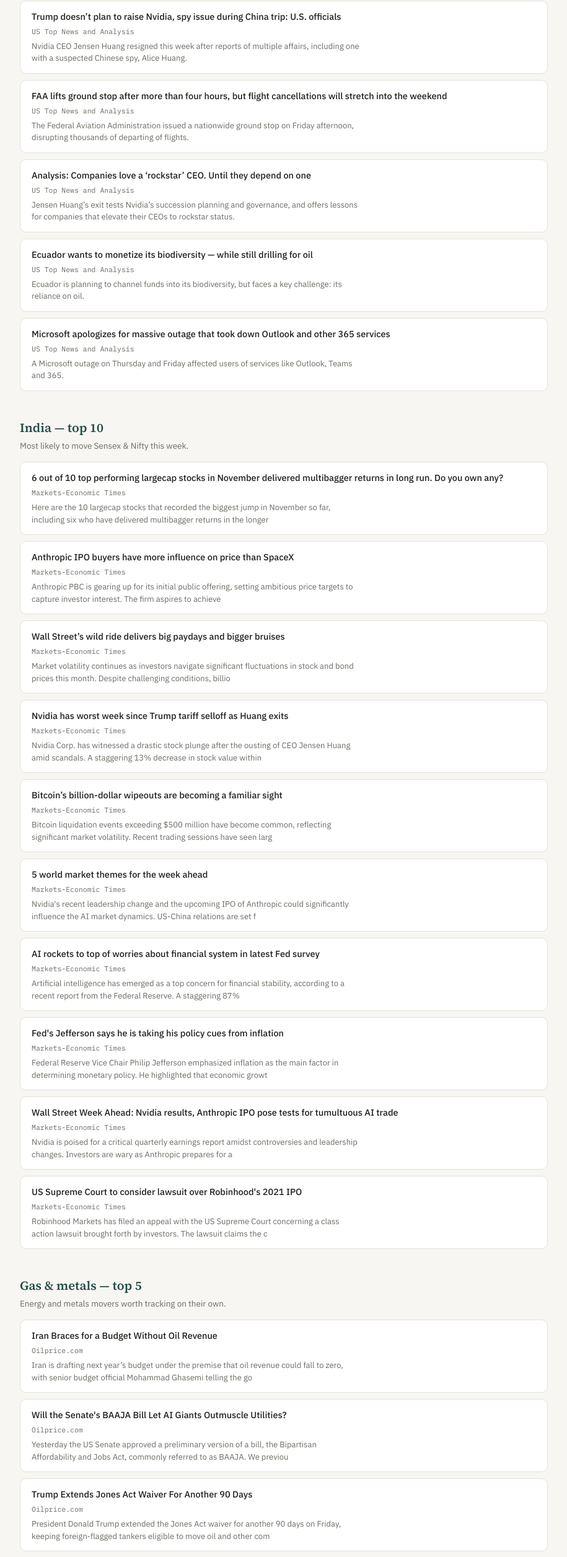
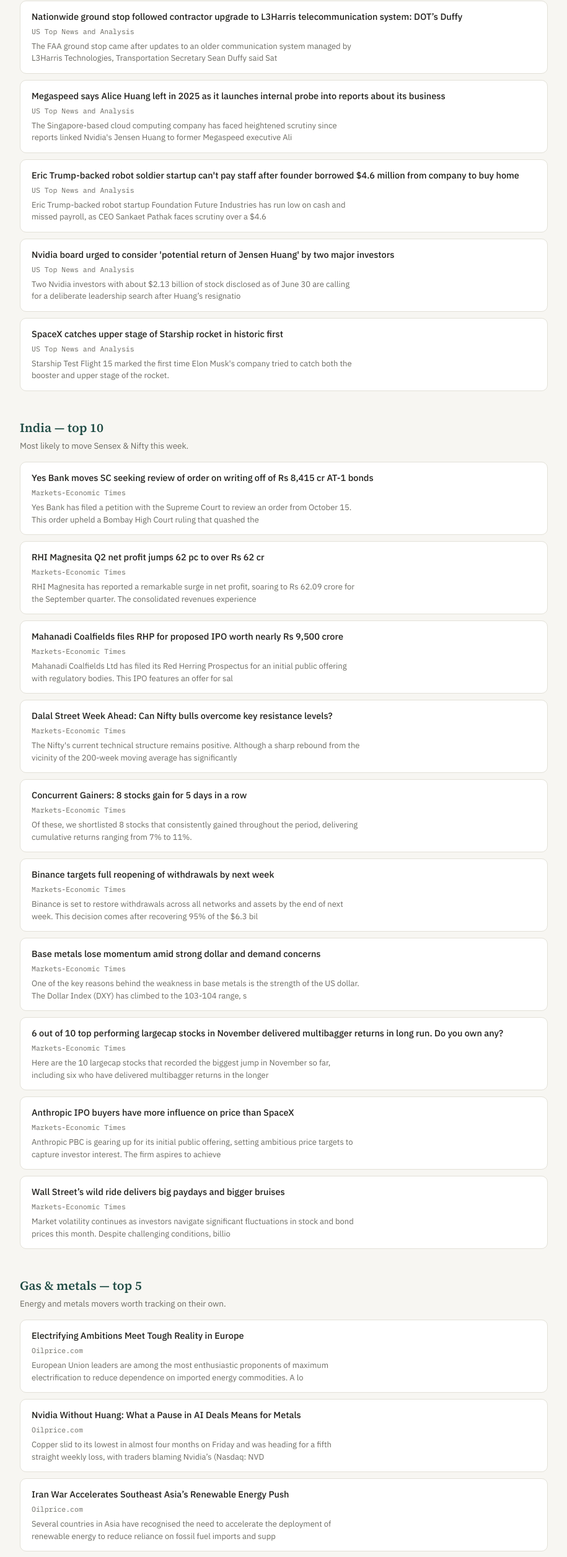
Before and after one commit to Khyathibankuru/Stock-New-agent, a plain HTML site: page index.html in a window 1280 px wide. Shown: the part 235-2747 px from the top of the page at 62% size, without its empty margins (182-1097 px from the left). Drawn offline with Linux system fonts and the light colour scheme.

Commit message:
Daily market brief update 2026-11-15

```diff
--- a/index.html
+++ b/index.html
@@ -60,7 +60,7 @@
   <header>
     <div class="eyebrow-row">
       <h1>Market brief</h1>
-      <span class="updated">Session: Nov 14, 2026</span>
+      <span class="updated">Session: Nov 15, 2026</span>
     </div>
     <p class="subtitle">News first, stocks after — global, India, then gas &amp; metals.</p>
 
@@ -70,34 +70,34 @@
   <p class="section-sub">News that could move markets broadly today.</p>
   <div class="articles">
 
-    <a class="article" href="https://www.cnbc.com/2026/11/13/trump-nvidia-huang-china.html" target="_blank" rel="noopener">
-      <span class="art-title">Trump doesn’t plan to raise Nvidia, spy issue during China trip: U.S. officials</span>
+    <a class="article" href="https://www.cnbc.com/2026/11/14/faa-ground-stop-flights-resume-delays.html" target="_blank" rel="noopener">
+      <span class="art-title">Nationwide ground stop followed contractor upgrade to L3Harris telecommunication system: DOT’s Duffy</span>
       <span class="art-meta">US Top News and Analysis</span>
-      <span class="art-blurb">Nvidia CEO Jensen Huang resigned this week after reports of multiple affairs, including one with a suspected Chinese spy, Alice Huang.</span>
+      <span class="art-blurb">The FAA ground stop came after updates to an older communication system managed by L3Harris Technologies, Transportation Secretary Sean Duffy said Sat</span>
     </a>
 
-    <a class="article" href="https://www.cnbc.com/2026/11/13/faa-ground-stop.html" target="_blank" rel="noopener">
-      <span class="art-title">FAA lifts ground stop after more than four hours, but flight cancellations will stretch into the weekend</span>
+    <a class="article" href="https://www.cnbc.com/2026/11/15/megaspeed-alice-huang-probe-nvidia-scandal.html" target="_blank" rel="noopener">
+      <span class="art-title">Megaspeed says Alice Huang left in 2025 as it launches internal probe into reports about its business</span>
       <span class="art-meta">US Top News and Analysis</span>
-      <span class="art-blurb">The Federal Aviation Administration issued a nationwide ground stop on Friday afternoon, disrupting thousands of departing of flights.</span>
+      <span class="art-blurb">The Singapore-based cloud computing company has faced heightened scrutiny since reports linked Nvidia's Jensen Huang to former Megaspeed executive Ali</span>
     </a>
 
-    <a class="article" href="https://www.cnbc.com/2026/11/14/nvidia-jensen-huang-ceo-succession-risk.html" target="_blank" rel="noopener">
-      <span class="art-title">Analysis: Companies love a ‘rockstar’ CEO. Until they depend on one</span>
+    <a class="article" href="https://www.cnbc.com/2026/11/14/foundation-payroll-ceo-loan.html" target="_blank" rel="noopener">
+      <span class="art-title">Eric Trump-backed robot soldier startup can't pay staff after founder borrowed $4.6 million from company to buy home</span>
       <span class="art-meta">US Top News and Analysis</span>
-      <span class="art-blurb">Jensen Huang’s exit tests Nvidia’s succession planning and governance, and offers lessons for companies that elevate their CEOs to rockstar status.</span>
+      <span class="art-blurb">Eric Trump-backed robot startup Foundation Future Industries has run low on cash and missed payroll, as CEO Sankaet Pathak faces scrutiny over a $4.6 </span>
     </a>
 
-    <a class="article" href="https://www.cnbc.com/2026/11/14/ecuador-biodiversity-green-finance-oil.html" target="_blank" rel="noopener">
-      <span class="art-title">Ecuador wants to monetize its biodiversity — while still drilling for oil</span>
+    <a class="article" href="https://www.cnbc.com/2026/11/14/nvidia-investors-jensen-huang-return-board-letter.html" target="_blank" rel="noopener">
+      <span class="art-title">Nvidia board urged to consider 'potential return of Jensen Huang' by two major investors</span>
       <span class="art-meta">US Top News and Analysis</span>
-      <span class="art-blurb">Ecuador is planning to channel funds into its biodiversity, but faces a key challenge: its reliance on oil.</span>
+      <span class="art-blurb">Two Nvidia investors with about $2.13 billion of stock disclosed as of June 30 are calling for a deliberate leadership search after Huang’s resignatio</span>
     </a>
 
-    <a class="article" href="https://www.cnbc.com/2026/11/12/microsoft-outage-outlook-aws-google.html" target="_blank" rel="noopener">
-      <span class="art-title">Microsoft apologizes for massive outage that took down Outlook and other 365 services</span>
+    <a class="article" href="https://www.cnbc.com/2026/11/14/spacex-plans-to-try-first-ever-catch-of-starship-rocket-from-orbit.html" target="_blank" rel="noopener">
+      <span class="art-title">SpaceX catches upper stage of Starship rocket in historic first</span>
       <span class="art-meta">US Top News and Analysis</span>
-      <span class="art-blurb">A Microsoft outage on Thursday and Friday affected users of services like Outlook, Teams and 365.</span>
+      <span class="art-blurb">Starship Test Flight 15 marked the first time Elon Musk's company tried to catch both the booster and upper stage of the rocket.</span>
     </a>
 
   </div>
@@ -105,6 +105,48 @@
   <h2 class="section-title">India — top 10</h2>
   <p class="section-sub">Most likely to move Sensex &amp; Nifty this week.</p>
   <div class="articles">
+
+    <a class="article" href="https://economictimes.indiatimes.com/markets/bonds/yes-bank-moves-sc-seeking-review-of-order-on-writing-off-of-rs-8415-cr-at-1-bonds/articleshow/135830873.cms" target="_blank" rel="noopener">
+      <span class="art-title">Yes Bank moves SC seeking review of order on writing off of Rs 8,415 cr AT-1 bonds</span>
+      <span class="art-meta">Markets-Economic Times</span>
+      <span class="art-blurb">Yes Bank has filed a petition with the Supreme Court to review an order from October 15. This order upheld a Bombay High Court ruling that quashed the</span>
+    </a>
+
+    <a class="article" href="https://economictimes.indiatimes.com/markets/stocks/earnings/rhi-magnesita-q2-net-profit-jumps-62-pc-to-over-rs-62-cr/articleshow/135830890.cms" target="_blank" rel="noopener">
+      <span class="art-title">RHI Magnesita Q2 net profit jumps 62 pc to over Rs 62 cr</span>
+      <span class="art-meta">Markets-Economic Times</span>
+      <span class="art-blurb">RHI Magnesita has reported a remarkable surge in net profit, soaring to Rs 62.09 crore for the September quarter. The consolidated revenues experience</span>
+    </a>
+
+    <a class="article" href="https://economictimes.indiatimes.com/markets/ipos/fpos/mahanadi-coalfields-files-rhp-for-proposed-ipo-worth-nearly-rs-9500-crore/articleshow/135829640.cms" target="_blank" rel="noopener">
+      <span class="art-title">Mahanadi Coalfields files RHP for proposed IPO worth nearly Rs 9,500 crore</span>
+      <span class="art-meta">Markets-Economic Times</span>
+      <span class="art-blurb">Mahanadi Coalfields Ltd has filed its Red Herring Prospectus for an initial public offering with regulatory bodies. This IPO features an offer for sal</span>
+    </a>
+
+    <a class="article" href="https://economictimes.indiatimes.com/markets/stocks/news/dalal-street-week-ahead-can-nifty-bulls-overcome-key-resistance-levels/articleshow/135829497.cms" target="_blank" rel="noopener">
+      <span class="art-title">Dalal Street Week Ahead: Can Nifty bulls overcome key resistance levels?</span>
+      <span class="art-meta">Markets-Economic Times</span>
+      <span class="art-blurb">The Nifty's current technical structure remains positive. Although a sharp rebound from the vicinity of the 200-week moving average has significantly </span>
+    </a>
+
+    <a class="article" href="https://economictimes.indiatimes.com/markets/stocks/news/concurrent-gainers-8-stocks-gain-for-5-days-in-a-row/slideshow/135828499.cms" target="_blank" rel="noopener">
+      <span class="art-title">Concurrent Gainers: 8 stocks gain for 5 days in a row</span>
+      <span class="art-meta">Markets-Economic Times</span>
+      <span class="art-blurb">Of these, we shortlisted 8 stocks that consistently gained throughout the period, delivering cumulative returns ranging from 7% to 11%.</span>
+    </a>
+
+    <a class="article" href="https://economictimes.indiatimes.com/markets/commodities/news/binance-targets-full-reopening-of-withdrawals-by-next-week/articleshow/135828102.cms" target="_blank" rel="noopener">
+      <span class="art-title">Binance targets full reopening of withdrawals by next week</span>
+      <span class="art-meta">Markets-Economic Times</span>
+      <span class="art-blurb">Binance is set to restore withdrawals across all networks and assets by the end of next week. This decision comes after recovering 95% of the $6.3 bil</span>
+    </a>
+
+    <a class="article" href="https://economictimes.indiatimes.com/markets/commodities/news/base-metals-lose-momentum-amid-strong-dollar-and-demand-concerns/articleshow/135827655.cms" target="_blank" rel="noopener">
+      <span class="art-title">Base metals lose momentum amid strong dollar and demand concerns</span>
+      <span class="art-meta">Markets-Economic Times</span>
+      <span class="art-blurb">One of the key reasons behind the weakness in base metals is the strength of the US dollar. The Dollar Index (DXY) has climbed to the 103-104 range, s</span>
+    </a>
 
     <a class="article" href="https://economictimes.indiatimes.com/markets/stocks/news/6-out-of-10-top-performing-largecap-stocks-in-november-delivered-multibagger-returns-in-long-run-do-you-own-any/slideshow/135824732.cms" target="_blank" rel="noopener">
       <span class="art-title">6 out of 10 top performing largecap stocks in November delivered multibagger returns in long run. Do you own any?</span>
@@ -124,82 +166,40 @@
       <span class="art-blurb">Market volatility continues as investors navigate significant fluctuations in stock and bond prices this month. Despite challenging conditions, billio</span>
     </a>
 
-    <a class="article" href="https://economictimes.indiatimes.com/markets/us-stocks/news/nvidia-has-worst-week-since-trump-tariff-selloff-as-huang-exits/articleshow/135822623.cms" target="_blank" rel="noopener">
-      <span class="art-title">Nvidia has worst week since Trump tariff selloff as Huang exits</span>
-      <span class="art-meta">Markets-Economic Times</span>
-      <span class="art-blurb">Nvidia Corp. has witnessed a drastic stock plunge after the ousting of CEO Jensen Huang amid scandals. A staggering 13% decrease in stock value within</span>
-    </a>
-
-    <a class="article" href="https://economictimes.indiatimes.com/markets/cryptocurrency/crypto-news/bitcoins-billion-dollar-wipeouts-are-becoming-a-familiar-sight/articleshow/135822462.cms" target="_blank" rel="noopener">
-      <span class="art-title">Bitcoin’s billion-dollar wipeouts are becoming a familiar sight</span>
-      <span class="art-meta">Markets-Economic Times</span>
-      <span class="art-blurb">Bitcoin liquidation events exceeding $500 million have become common, reflecting significant market volatility. Recent trading sessions have seen larg</span>
-    </a>
-
-    <a class="article" href="https://economictimes.indiatimes.com/markets/us-stocks/news/5-world-market-themes-for-the-week-ahead/articleshow/135822113.cms" target="_blank" rel="noopener">
-      <span class="art-title">5 world market themes for the week ahead</span>
-      <span class="art-meta">Markets-Economic Times</span>
-      <span class="art-blurb">Nvidia's recent leadership change and the upcoming IPO of Anthropic could significantly influence the AI market dynamics. US-China relations are set f</span>
-    </a>
-
-    <a class="article" href="https://economictimes.indiatimes.com/markets/us-stocks/news/ai-rockets-to-top-of-worries-about-financial-system-in-latest-fed-survey/articleshow/135821841.cms" target="_blank" rel="noopener">
-      <span class="art-title">AI rockets to top of worries about financial system in latest Fed survey</span>
-      <span class="art-meta">Markets-Economic Times</span>
-      <span class="art-blurb">Artificial intelligence has emerged as a top concern for financial stability, according to a recent report from the Federal Reserve. A staggering 87% </span>
-    </a>
-
-    <a class="article" href="https://economictimes.indiatimes.com/markets/us-stocks/news/feds-jefferson-says-he-is-taking-his-policy-cues-from-inflation/articleshow/135821792.cms" target="_blank" rel="noopener">
-      <span class="art-title">Fed's Jefferson says he is taking his policy cues from inflation</span>
-      <span class="art-meta">Markets-Economic Times</span>
-      <span class="art-blurb">Federal Reserve Vice Chair Philip Jefferson emphasized inflation as the main factor in determining monetary policy. He highlighted that economic growt</span>
-    </a>
-
-    <a class="article" href="https://economictimes.indiatimes.com/markets/us-stocks/news/wall-st-week-ahead-nvidia-results-anthropic-ipo-pose-tests-for-tumultuous-ai-trade/articleshow/135821735.cms" target="_blank" rel="noopener">
-      <span class="art-title">Wall Street Week Ahead: Nvidia results, Anthropic IPO pose tests for tumultuous AI trade</span>
-      <span class="art-meta">Markets-Economic Times</span>
-      <span class="art-blurb">Nvidia is poised for a critical quarterly earnings report amidst controversies and leadership changes. Investors are wary as Anthropic prepares for a </span>
-    </a>
-
-    <a class="article" href="https://economictimes.indiatimes.com/markets/us-stocks/news/us-supreme-court-to-consider-lawsuit-over-robinhoods-2021-ipo/articleshow/135821666.cms" target="_blank" rel="noopener">
-      <span class="art-title">US Supreme Court to consider lawsuit over Robinhood's 2021 IPO</span>
-      <span class="art-meta">Markets-Economic Times</span>
-      <span class="art-blurb">Robinhood Markets has filed an appeal with the US Supreme Court concerning a class action lawsuit brought forth by investors. The lawsuit claims the c</span>
-    </a>
-
   </div>
 
   <h2 class="section-title">Gas &amp; metals — top 5</h2>
   <p class="section-sub">Energy and metals movers worth tracking on their own.</p>
   <div class="articles">
 
-    <a class="article" href="https://oilprice.com/Energy/Energy-General/Iran-Braces-for-a-Budget-Without-Oil-Revenue.html" target="_blank" rel="noopener">
-      <span class="art-title">Iran Braces for a Budget Without Oil Revenue</span>
+    <a class="article" href="https://oilprice.com/Energy/Energy-General/Electrifying-Ambitions-Meet-Tough-Reality-in-Europe.html" target="_blank" rel="noopener">
+      <span class="art-title">Electrifying Ambitions Meet Tough Reality in Europe</span>
       <span class="art-meta">Oilprice.com</span>
-      <span class="art-blurb">Iran is drafting next year’s budget under the premise that oil revenue could fall to zero, with senior budget official Mohammad Ghasemi telling the go</span>
+      <span class="art-blurb">European Union leaders are among the most enthusiastic proponents of maximum electrification to reduce dependence on imported energy commodities. A lo</span>
     </a>
 
-    <a class="article" href="https://oilprice.com/Energy/Energy-General/Will-the-Senates-BAAJA-Bill-Let-AI-Giants-Outmuscle-Utilities.html" target="_blank" rel="noopener">
-      <span class="art-title">Will the Senate's BAAJA Bill Let AI Giants Outmuscle Utilities?</span>
+    <a class="article" href="https://oilprice.com/Metals/Commodities/Nvidia-Without-Huang-What-a-Pause-in-AI-Deals-Means-for-Metals.html" target="_blank" rel="noopener">
+      <span class="art-title">Nvidia Without Huang: What a Pause in AI Deals Means for Metals</span>
       <span class="art-meta">Oilprice.com</span>
-      <span class="art-blurb">Yesterday the US Senate approved a preliminary version of a bill, the Bipartisan Affordability and Jobs Act, commonly referred to as BAAJA. We previou</span>
+      <span class="art-blurb">Copper slid to its lowest in almost four months on Friday and was heading for a fifth straight weekly loss, with traders blaming Nvidia’s (Nasdaq: NVD</span>
     </a>
 
-    <a class="article" href="https://oilprice.com/Latest-Energy-News/World-News/Trump-Extends-Jones-Act-Waiver-For-Another-90-Days.html" target="_blank" rel="noopener">
-      <span class="art-title">Trump Extends Jones Act Waiver For Another 90 Days</span>
+    <a class="article" href="https://oilprice.com/Energy/Energy-General/Iran-War-Accelerates-Southeast-Asias-Renewable-Energy-Push.html" target="_blank" rel="noopener">
+      <span class="art-title">Iran War Accelerates Southeast Asia’s Renewable Energy Push</span>
       <span class="art-meta">Oilprice.com</span>
-      <span class="art-blurb">President Donald Trump extended the Jones Act waiver for another 90 days on Friday, keeping foreign-flagged tankers eligible to move oil and other com</span>
+      <span class="art-blurb">Several countries in Asia have recognised the need to accelerate the deployment of renewable energy to reduce reliance on fossil fuel imports and supp</span>
     </a>
 
-    <a class="article" href="https://oilprice.com/Geopolitics/Asia/Beijing-Turns-to-Soft-Power-as-Washington-Expands-Central-Asia-Ties.html" target="_blank" rel="noopener">
-      <span class="art-title">Beijing Turns to Soft Power as Washington Expands Central Asia Ties</span>
+    <a class="article" href="https://oilprice.com/Metals/Gold/Singapore-Makes-a-65-Billion-Bet-on-the-Future-of-Gold.html" target="_blank" rel="noopener">
+      <span class="art-title">Singapore Makes a $65 Billion Bet on the Future of Gold</span>
       <span class="art-meta">Oilprice.com</span>
-      <span class="art-blurb">China is responding to a successful US push to raise its trade profile in Central Asia by launching a far-reaching information campaign to sway hearts</span>
+      <span class="art-blurb">For three years, the gold story was about who was buying. In 2026, it has become a story about where the metal sleeps at night. On Tuesday, the Moneta</span>
     </a>
 
-    <a class="article" href="https://oilprice.com/Latest-Energy-News/World-News/Germany-Eyes-4-Billion-Buyout-of-RWE-and-EONs-Urenco-Stake.html" target="_blank" rel="noopener">
-      <span class="art-title">Germany Eyes €4 Billion Buyout of RWE and E.ON’s Urenco Stake</span>
+    <a class="article" href="https://oilprice.com/Alternative-Energy/Wind-Power/Americas-Offshore-Wind-Industry-Is-Growing-Despite-Trumps-Crackdown.html" target="_blank" rel="noopener">
+      <span class="art-title">America’s Offshore Wind Industry Is Growing Despite Trump’s Crackdown</span>
       <span class="art-meta">Oilprice.com</span>
-      <span class="art-blurb">Germany’s government plans to buy RWE and E.ON’s one-third stake in uranium enrichment company Urenco for up to €4 billion, German newspapers reported</span>
+      <span class="art-blurb">The United States was slow to embrace offshore wind, with its first small-scale commercial wind farm coming online in 2016. It would take another eigh</span>
     </a>
 
   </div>
@@ -405,7 +405,7 @@
   </div>
 
   <footer>
-    Informational snapshot only — not investment advice. Generated automatically at 2026-11-14 08:49 UTC.
+    Informational snapshot only — not investment advice. Generated automatically at 2026-11-15 09:00 UTC.
   </footer>
 
 </div>
```
